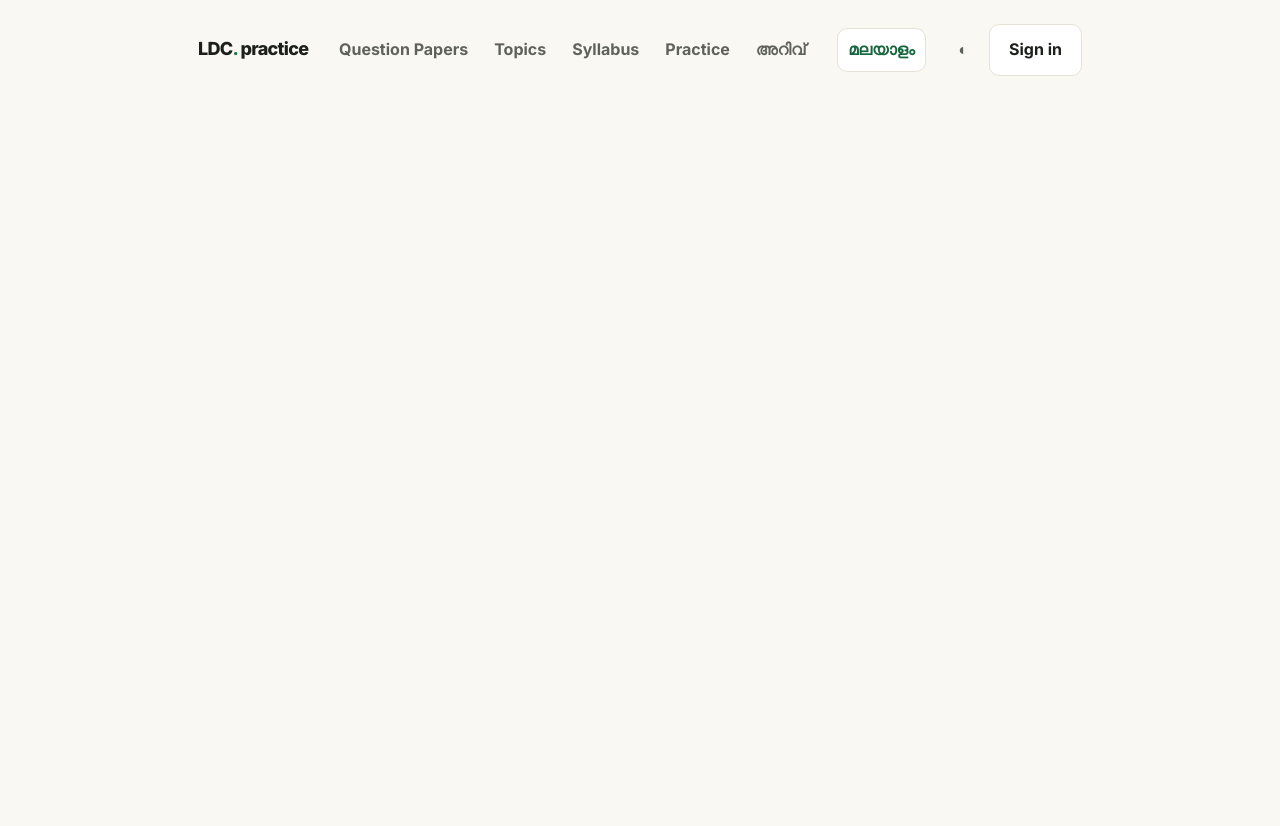
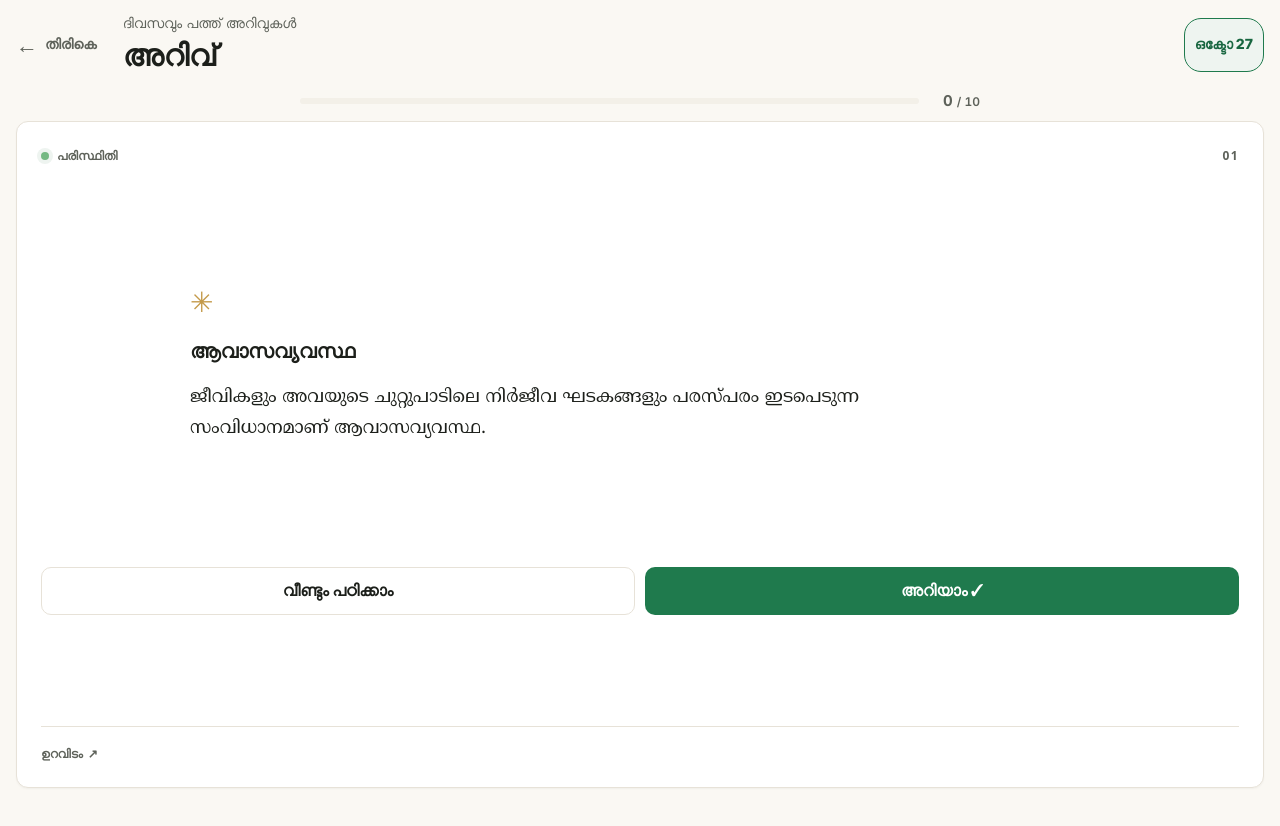
Before and after one commit to VishnuPScodes/LDC, a Next.js app in the folder client/: page /facts in a window 1280 px wide. Shown: the top 826 px of the page. Built offline with nearby package versions, Linux system fonts and the light colour scheme; no server answers; a web font is replaced by a local one.

Commit message:
Remove blocking auth overlay from landing page

```diff
--- a/client/app/PublicHomeGate.tsx
+++ b/client/app/PublicHomeGate.tsx
@@ -1,3 +1,3 @@
 'use client';
-import {useEffect,useState} from 'react';
-export default function PublicHomeGate(){const[checking,setChecking]=useState(true);useEffect(()=>{let alive=true;const controller=new AbortController(),timeout=window.setTimeout(()=>{controller.abort();if(alive)setChecking(false)},1200);void fetch('/api/auth/me',{credentials:'include',signal:controller.signal}).then(response=>{if(!alive)return;window.clearTimeout(timeout);if(response.ok)window.location.replace('/today');else setChecking(false)}).catch(()=>{window.clearTimeout(timeout);if(alive)setChecking(false)});return()=>{alive=false;window.clearTimeout(timeout);controller.abort()}},[]);return checking?<div className="public-auth-check" role="status" aria-label="Checking sign-in status"/>:null}
+import {useEffect} from 'react';
+export default function PublicHomeGate(){useEffect(()=>{let alive=true;const controller=new AbortController(),timeout=window.setTimeout(()=>controller.abort(),1200);void fetch('/api/auth/me',{credentials:'include',signal:controller.signal}).then(response=>{if(alive&&response.ok)window.location.replace('/today')}).catch(()=>{}).finally(()=>window.clearTimeout(timeout));return()=>{alive=false;window.clearTimeout(timeout);controller.abort()}},[]);return null}
--- a/client/app/globals.css
+++ b/client/app/globals.css
@@ -94,8 +94,6 @@ button:focus-visible, a:focus-visible, input:focus-visible, select:focus-visible
   box-shadow: 0 0 0 100vmax var(--bg);
   box-sizing: border-box;
 }
-.public-auth-check { position:fixed; z-index:150; inset:0; background:var(--bg); }
-.public-site .public-header { z-index:151; }
 .brand { color: var(--ink); font-weight: 800; font-size: 18px; letter-spacing: -.04em; }
 .brand span { color: var(--green); }
 .nav { display: flex; gap: 8px; align-items: center; }
--- a/client/package.json
+++ b/client/package.json
@@ -1 +1 @@
-{"name":"@ldc/client","version":"1.10.4","private":true,"scripts":{"dev":"next dev -p 3001","build":"next build","start":"next start -p 3001"},"dependencies":{"framer-motion":"^11.15.0","next":"^14.2.22","react":"^18.3.1","react-dom":"^18.3.1","recharts":"^2.15.0"},"devDependencies":{"@types/node":"^22.10.5","@types/react":"^18.3.18","@types/react-dom":"^18.3.5","autoprefixer":"^10.4.20","postcss":"^8.4.49","tailwindcss":"^3.4.17","typescript":"^5.7.2"}}
+{"name":"@ldc/client","version":"1.10.5","private":true,"scripts":{"dev":"next dev -p 3001","build":"next build","start":"next start -p 3001"},"dependencies":{"framer-motion":"^11.15.0","next":"^14.2.22","react":"^18.3.1","react-dom":"^18.3.1","recharts":"^2.15.0"},"devDependencies":{"@types/node":"^22.10.5","@types/react":"^18.3.18","@types/react-dom":"^18.3.5","autoprefixer":"^10.4.20","postcss":"^8.4.49","tailwindcss":"^3.4.17","typescript":"^5.7.2"}}
```
